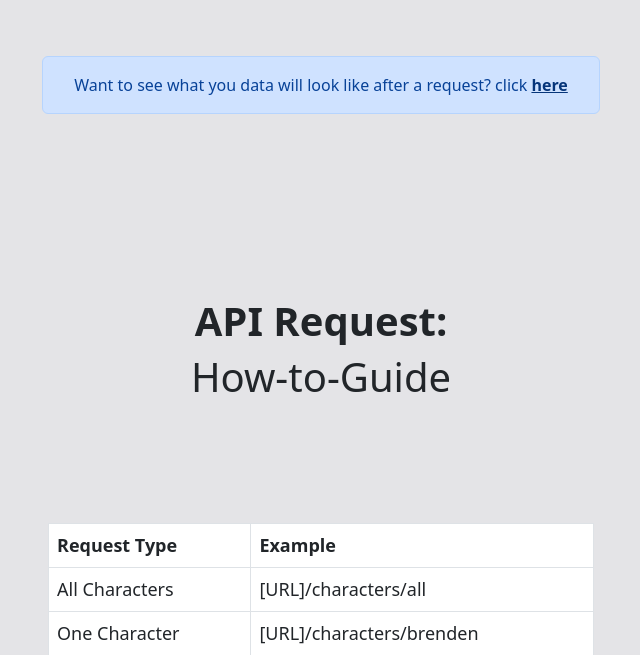
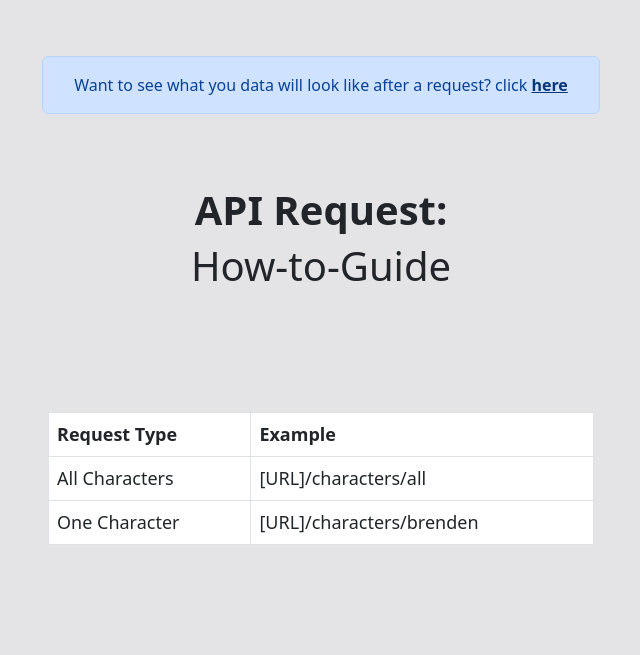
Before and after one commit to BrendenKingTLG/flask-api, a Flask app: page /guide in a window 1280 px wide. Shown: the top 655 px of the page, without its empty margins (319-959 px from the left). Run offline with Flask 2, Linux system fonts and the light colour scheme.

```diff
--- a/static/css/style.css
+++ b/static/css/style.css
@@ -5,7 +5,7 @@
 
 #title {
     font-weight: bolder;
-    padding-top: 10%;
+    /* padding-top: 10%; */
 }
 
 #frame {
```
